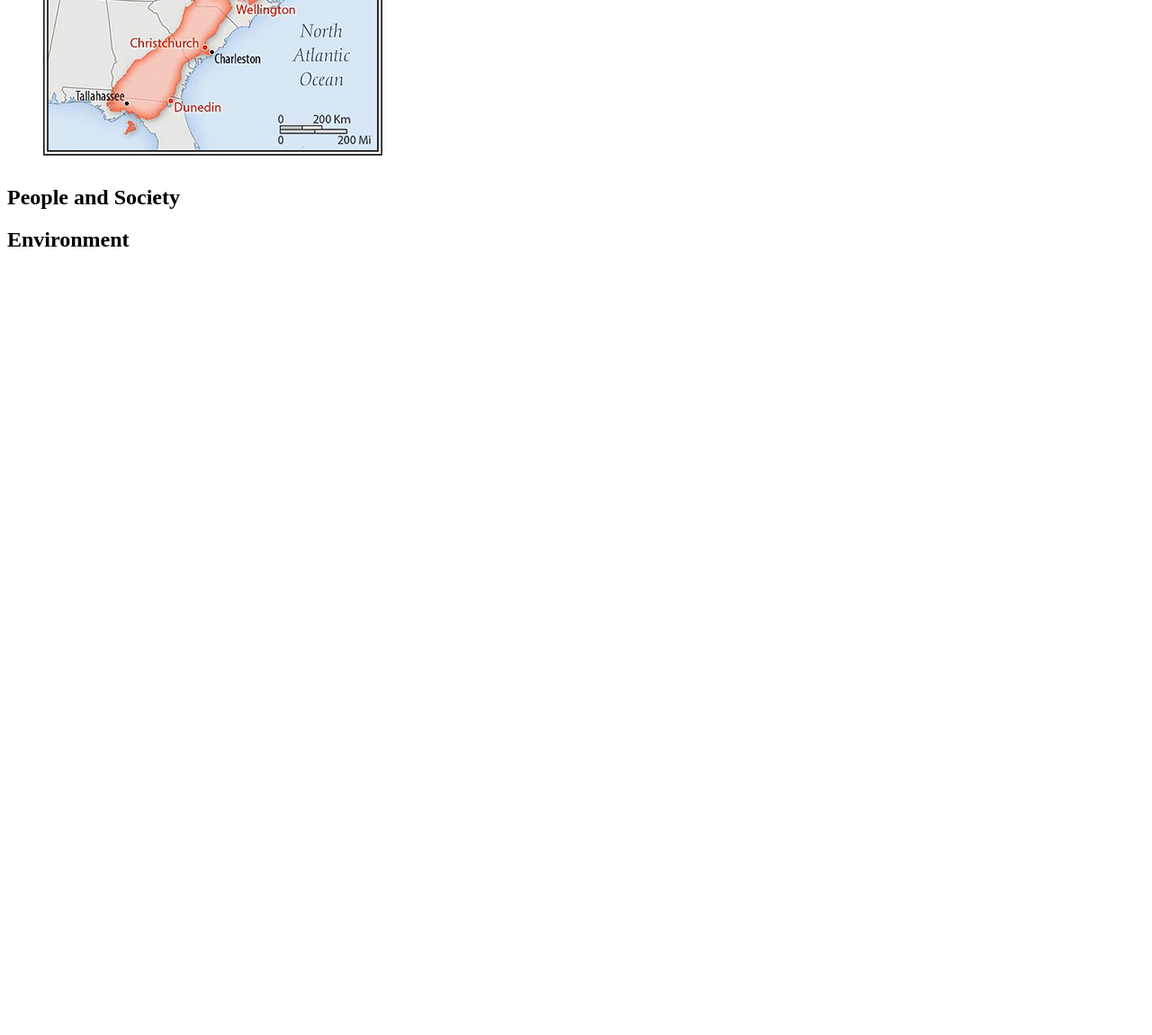
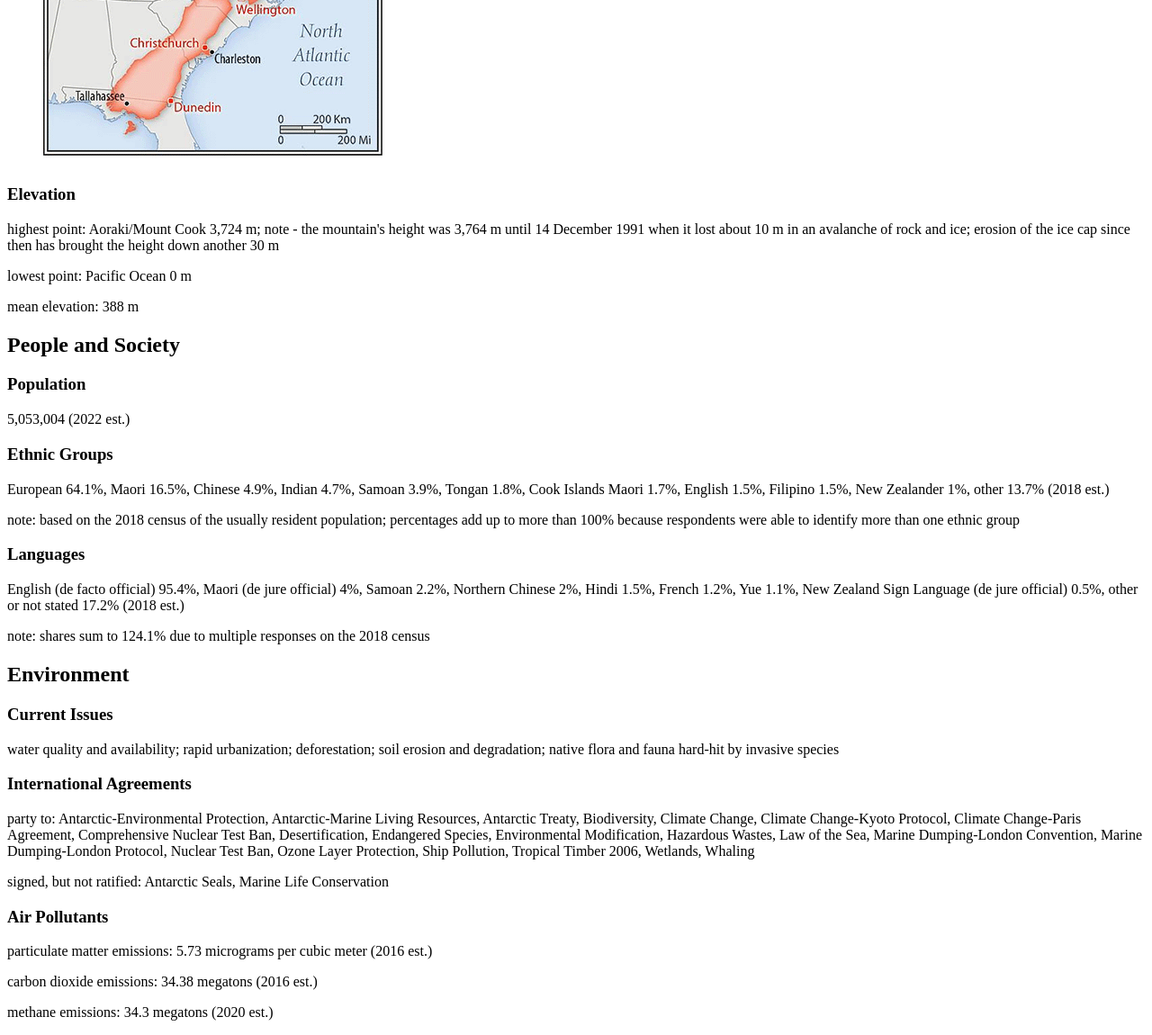
Before and after one commit to baileygriggs/new-zealand, a plain HTML site: page index.html in a window 1280 px wide. Shown: the part 1224-2374 px from the top of the page at 90% size. Before the commit the page ends 1524 px from the top, so only its background shows below. Drawn offline with Linux system fonts and the light colour scheme.

Commit message:
added content

```diff
--- a/index.html
+++ b/index.html
@@ -57,6 +57,10 @@
             </figure>
 
       <!-- Subsection Three -->
+      <h3>Elevation</h3>
+        <p>highest point: Aoraki/Mount Cook 3,724 m; note - the mountain's height was 3,764 m until 14 December 1991 when it lost about 10 m in an avalanche of rock and ice; erosion of the ice cap since then has brought the height down another 30 m
+        <p>lowest point: Pacific Ocean 0 m
+        <p>mean elevation: 388 m
 
 
 
@@ -65,10 +69,18 @@
   <h2>People and Society</h2>
 
       <!-- Subsection One -->
+      <h3>Population</h3>
+        <p>5,053,004 (2022 est.)
 
       <!-- Subsection Two -->
+      <h3>Ethnic Groups</h3>
+        <p>European 64.1%, Maori 16.5%, Chinese 4.9%, Indian 4.7%, Samoan 3.9%, Tongan 1.8%, Cook Islands Maori 1.7%, English 1.5%, Filipino 1.5%, New Zealander 1%, other 13.7% (2018 est.)
+        <p>note: based on the 2018 census of the usually resident population; percentages add up to more than 100% because respondents were able to identify more than one ethnic group
 
       <!-- Subsection Three -->
+      <h3>Languages</h3>
+        <p>English (de facto official) 95.4%, Maori (de jure official) 4%, Samoan 2.2%, Northern Chinese 2%, Hindi 1.5%, French 1.2%, Yue 1.1%, New Zealand Sign Language (de jure official) 0.5%, other or not stated 17.2% (2018 est.)
+        <p>note: shares sum to 124.1% due to multiple responses on the 2018 census
 
 
 
@@ -78,10 +90,19 @@
   <h2>Environment</h2>
 
       <!-- Subsection One -->
+      <h3>Current Issues</h3>
+        <p>water quality and availability; rapid urbanization; deforestation; soil erosion and degradation; native flora and fauna hard-hit by invasive species
 
       <!-- Subsection Two -->
+      <h3>International Agreements</h3>
+        <p>party to: Antarctic-Environmental Protection, Antarctic-Marine Living Resources, Antarctic Treaty, Biodiversity, Climate Change, Climate Change-Kyoto Protocol, Climate Change-Paris Agreement, Comprehensive Nuclear Test Ban, Desertification, Endangered Species, Environmental Modification, Hazardous Wastes, Law of the Sea, Marine Dumping-London Convention, Marine Dumping-London Protocol, Nuclear Test Ban, Ozone Layer Protection, Ship Pollution, Tropical Timber 2006, Wetlands, Whaling
+        <p>signed, but not ratified: Antarctic Seals, Marine Life Conservation
 
       <!-- Subsection Three -->
+      <h3>Air Pollutants</h3>
+        <p>particulate matter emissions: 5.73 micrograms per cubic meter (2016 est.)
+        <p>carbon dioxide emissions: 34.38 megatons (2016 est.)
+        <p>methane emissions: 34.3 megatons (2020 est.)
 
 
 </main>
```
Also changed, not shown: 2 other files.
